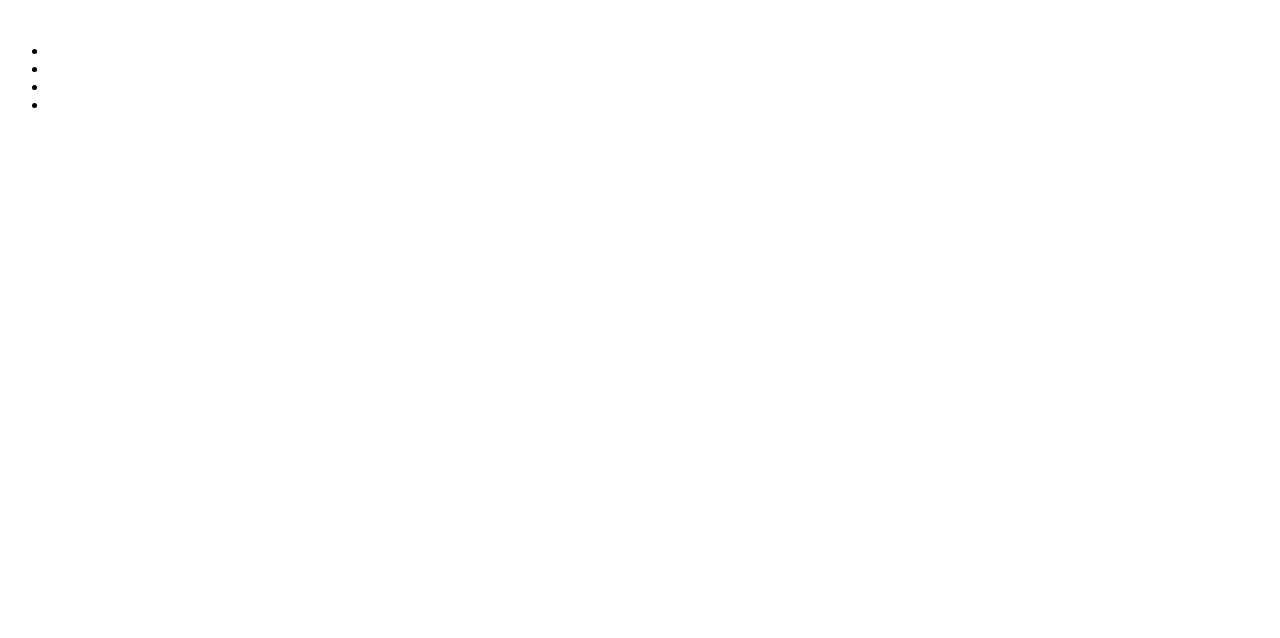
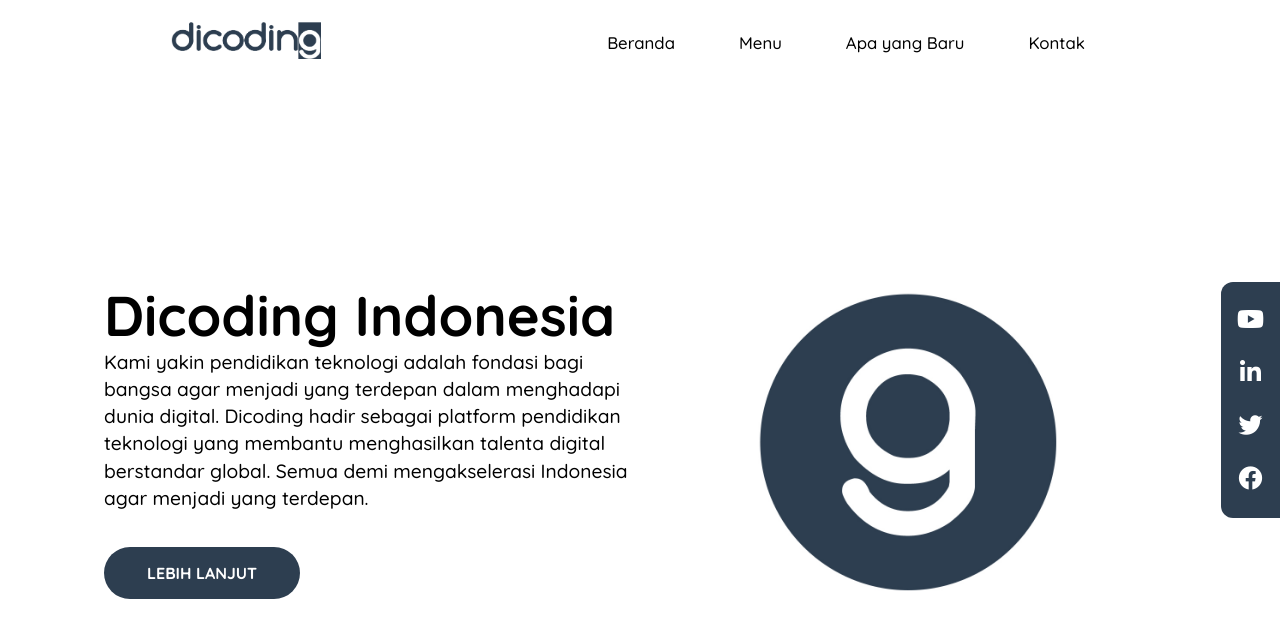
Before and after one commit to achmadgildas/LandingPageGildas-Dicoding, a plain HTML site: page index.html in a window 1280 px wide. Drawn offline with Linux system fonts and the light colour scheme.

Commit message:
build navbar, main content, aside content, and social media button

```diff
--- a/css/app.css
+++ b/css/app.css
@@ -0,0 +1,160 @@
+@import url('https://fonts.googleapis.com/css2?family=Quicksand:wght@500;700&display=swap');
+
+*, *::before, *::after{
+    box-sizing: border-box;
+}
+
+body{
+    height: 100vh;
+    font-family: 'Quicksand', sans-serif;
+    margin: 0;
+
+    display: flex;
+    flex-direction: column;
+}
+
+header.navbar-container{
+    max-width: 1200px;
+    width: 100%;
+    margin-inline: auto;
+    display: flex;
+    justify-content: space-around;
+    align-items: center;
+
+    padding-block: 1rem;
+    z-index: 999;
+}
+
+header.navbar-container .logo img {
+    width: 150px;
+}
+
+header.navbar-container .nav-list ul{
+    padding-left: 0;
+    display: flex;
+    justify-content: center;
+    gap: 2rem 1rem;
+}
+
+header.navbar-container .nav-list li{
+    list-style-type: none;
+}
+
+header.navbar-container .nav-list li a{
+    text-decoration: none;
+    font-size: 1.05rem;
+    font-weight: 500;
+    color: black;
+    padding: .5rem 1.5rem;
+    border-radius: 999px;
+    transition: all .2s ease-in-out;
+}
+
+header.navbar-container .nav-list li:hover a {
+    background-color: #425c77;
+    color: white;
+}
+
+main{
+    max-width: 1200px;
+    width: 100%;
+    margin-inline: auto;
+    padding: 2rem 4rem;
+    flex: 1;
+
+    display: flex;
+    align-items: center;
+}
+
+main .content{
+    flex: 1;
+    display: flex;
+    align-items: center;
+}
+
+main .content .content-description{
+    flex: 1 1;
+}
+
+main .content .content-description .title{
+    font-size: 3.5rem;
+    margin-block: 1rem;
+}
+
+main ,.content .content-description p{
+    line-height: 1.7rem;
+    font-size: 1.2rem;
+}
+
+main .content .content-description button {
+    padding: .8rem 2.5rem;
+    margin-block-start: 1rem;
+    text-transform: uppercase;
+    font-weight: 700;
+    font-size: 1rem;
+    font-family: 'Quicksand', sans-serif;
+    color: white;
+
+    border: 3px solid transparent;
+    border-radius: 999px;
+    background-color: #2d3e50;
+    cursor: pointer;
+    transition: all .15 ease-in;
+}
+
+main .content .content-description button:hover{
+    border:  3px solid #2d3e50;
+    color: #2d3e50;
+    background-color: transparent;
+}
+
+main .content .content-image {
+    flex: 1;
+    display: flex;
+}
+
+main .content .content-image img{
+    margin: auto;
+    min-width: 250px;
+    width: 300px;
+}
+
+main aside{
+position: fixed;
+inset-block: 0;
+inset-inline-end: 0;
+}
+
+main aside .social-media{
+    height: 100%;
+    display: flex;
+}
+
+main aside .social-media ul{
+    padding: 1.5rem 1rem;
+    margin:auto;
+    border-top-left-radius: 12px;
+    border-bottom-left-radius: 12px;
+    background-color: #2d3e50;
+
+    display: flex;
+    flex-flow: column nowrap;
+    align-items: center;
+    justify-content: center;
+    gap: 1.5rem;
+}
+
+main aside .social-media li{
+    list-style-type: none;
+}
+
+main aside .social-media li a{
+    text-decoration: none;
+    font-size: 1.5rem;
+    color: white;
+    transition: all .1s ease-in-out;
+}
+
+main aside .social-media li a:hover{
+    color: #89b0d9;
+}
--- a/index.html
+++ b/index.html
@@ -5,22 +5,51 @@
     <meta charset="UTF-8">
     <meta name="viewport" content="width=device-width, initial-scale=1.0">
     <title>Landing Page Dicoding Indonesia</title>
+    <!--css utama-->
     <link rel="stylesheet" href="css/app.css">
+
+    <!--font awesome 5.15.4-->
+    <link rel="stylesheet" href="https://cdnjs.cloudflare.com/ajax/libs/font-awesome/5.15.4/css/all.min.css" integrity="sha512-1ycn6IcaQQ40/MKBW2W4Rhis/DbILU74C1vSrLJxCq57o941Ym01SwNsOMqvEBFlcgUa6xLiPY/NS5R+E6ztJQ==" crossorigin="anonymous" referrerpolicy="no-referrer" />
 </head>
 <body>
     <header class="navbar-container">
-        <div>
-            <img src="" alt="">
+        <div class="logo">
+            <img src="img/dicoding-header-logo.png" alt="Dicoding Indonesia">
         </div>
-        <nav>
+        <nav class="nav-list">
             <ul>
-                <li><a href=""></a></li>
-                <li><a href=""></a></li>
-                <li><a href=""></a></li>
-                <li><a href=""></a></li>
+                <li><a href="#">Beranda</a></li>
+                <li><a href="#">Menu</a></li>
+                <li><a href="#">Apa yang Baru</a></li>
+                <li><a href="#">Kontak</a></li>
             </ul>
         </nav>
     </header>
 
+    <main>
+        <div class="content">
+            <div class="content-description">
+                <h1 class="title">Dicoding Indonesia</h1>
+                <p>Kami yakin pendidikan teknologi adalah fondasi bagi bangsa agar menjadi yang terdepan dalam menghadapi dunia digital. Dicoding hadir sebagai platform pendidikan teknologi yang membantu menghasilkan talenta digital berstandar global. Semua demi mengakselerasi Indonesia agar menjadi yang terdepan. </p>
+                <button>Lebih lanjut</button>
+            </div>
+
+            <div class="content-image">
+                <img src="img/circle-g.jpg" alt="Dicoding Indonesia">
+            </div>
+        </div>
+
+        <aside>
+            <div class="social-media">
+                <ul>
+                    <li><a href="#"><i class="fab fa-youtube"></i></a></li>
+                    <li><a href="#"><i class="fab fa-linkedin-in"></i></a></li>
+                    <li><a href="#"><i class="fab fa-twitter"></i></a></li>
+                    <li><a href="#"><i class="fab fa-facebook"></i></a></li>
+                </ul>
+            </div>
+        </aside>
+    </main>
+
 </body>
 </html>
```
